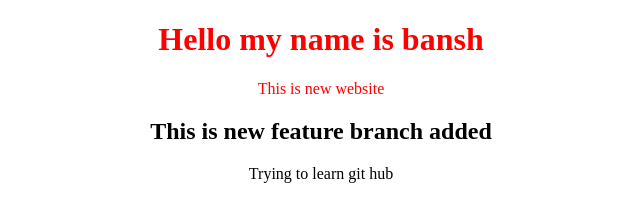
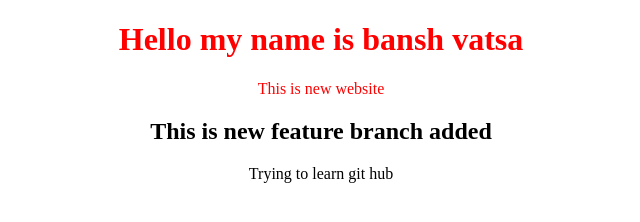
Before and after one commit to banshvatsa/Git-demo2, a plain HTML site: page index.html in a window 1280 px wide. Shown: the whole page, without its empty margins (319-959 px from the left). Drawn offline with Linux system fonts and the light colour scheme.

Commit message:
name change in main

```diff
--- a/index.html
+++ b/index.html
@@ -9,7 +9,7 @@
 <body>
     <div class="container">
         <h1>
-            Hello my name is bansh
+            Hello my name is bansh vatsa
         </h1>
         <p>This is new website</p>
     </div>
```
